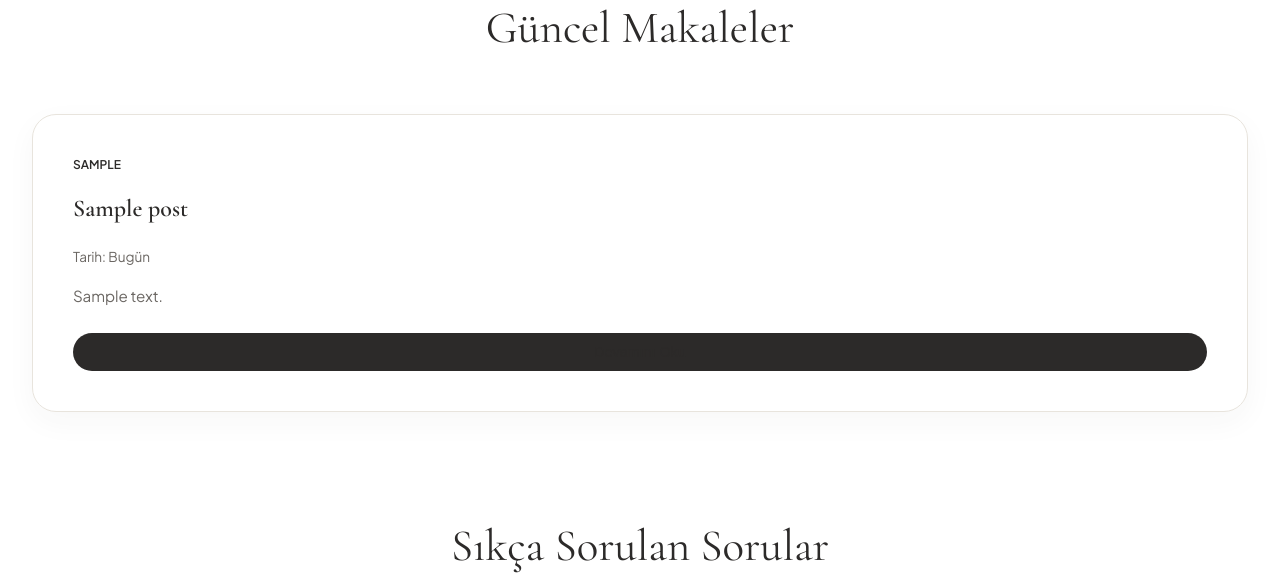
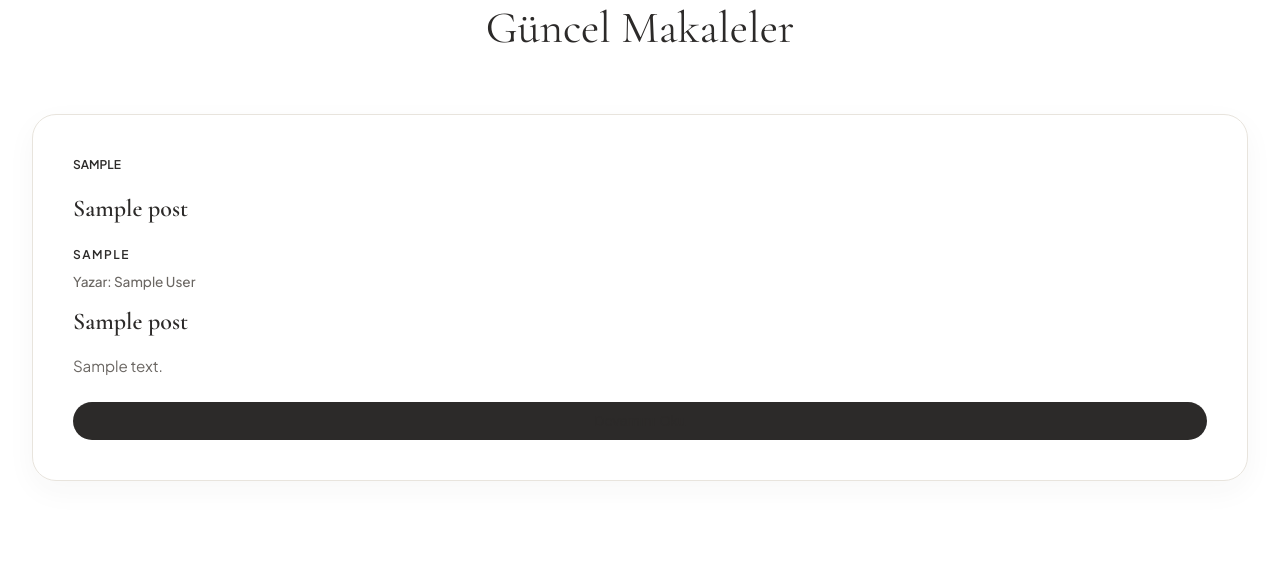
Before and after one commit to k5bc5wd86z-hash/psikoloji-havuzu, a Flask app: page / in a window 1280 px wide. Shown: the part 932-1510 px from the top of the page. Run offline with Flask 3, Linux system fonts and the light colour scheme; data comes from the database, SQL or seed files in the repository; tables that the repository leaves empty hold one stand-in row (values such as "Sample post").

Commit message:
Update guncel_makale.html

```diff
--- a/templates/components/guncel_makale.html
+++ b/templates/components/guncel_makale.html
@@ -10,7 +10,9 @@
                             <div id="post-title-{{ post.id }}" style="display: none;">{{ post.title }}</div>
                             <div id="post-category-{{ post.id }}" style="display: none;">{{ post.category }}</div>
                             <!-- YAZAR ADI KALDIRILDI, TARİH EKLENDİ -->
-                            <div style="font-size: 0.85rem; color: var(--text-muted); margin-bottom: 1rem;">Tarih: Bugün</div>
+                         <span style="color: var(--accent-warm); font-weight: 600; text-transform: uppercase; font-size: 0.75rem; letter-spacing: 1.5px; display: block; margin-bottom: 0.3rem;">{{ post.category }}</span>
+                         <span style="font-size: 0.85rem; color: var(--text-muted); font-weight: 500; display: block; margin-bottom: 0.8rem;">Yazar: {{ post.author }}</span>
+                         <h3 style="font-family: var(--font-serif); font-size: 1.5rem; margin-bottom: 1rem; color: var(--text-primary); line-height: 1.3;">{{ post.title }}</h3>
                             <div id="post-content-{{ post.id }}" style="display: none;">{{ post.content }}</div>
                             <p class="text-clamp" style="color: var(--text-muted); font-size: 0.95rem; line-height: 1.6;">{{ post.content }}</p>
                         </div>
```
